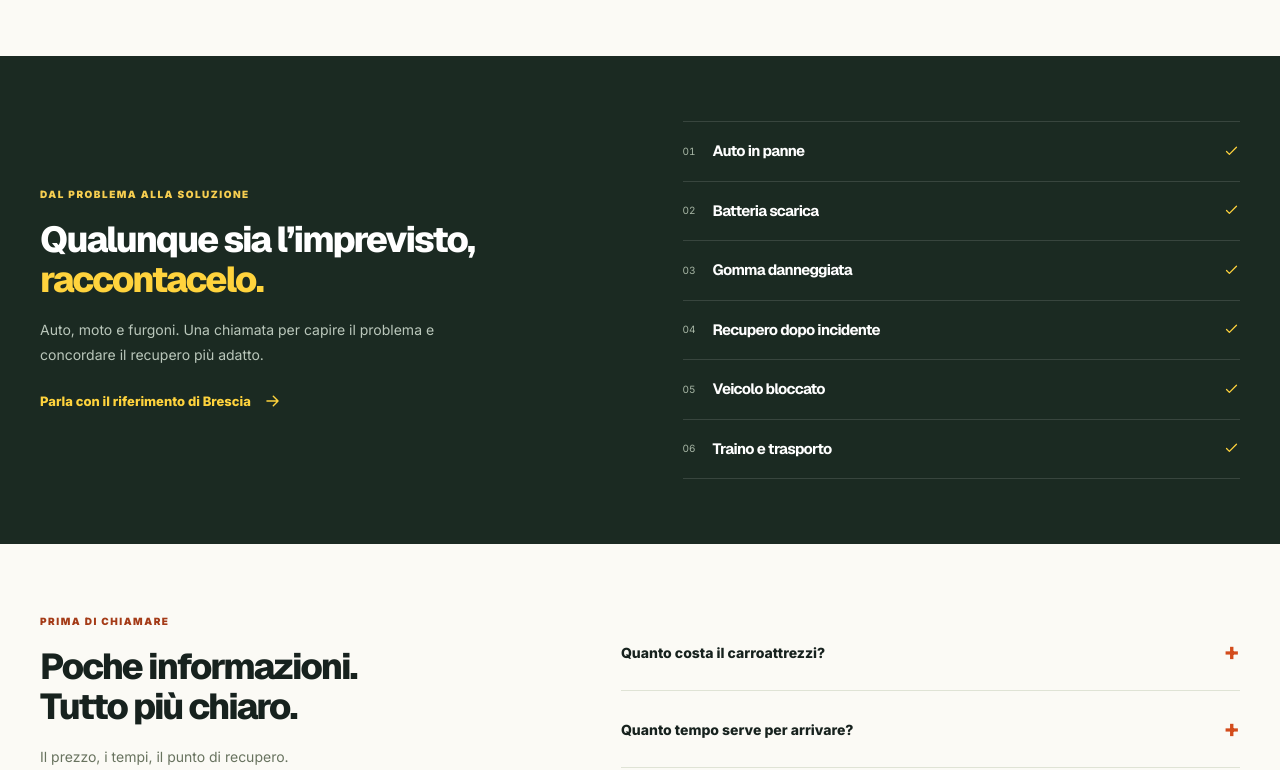
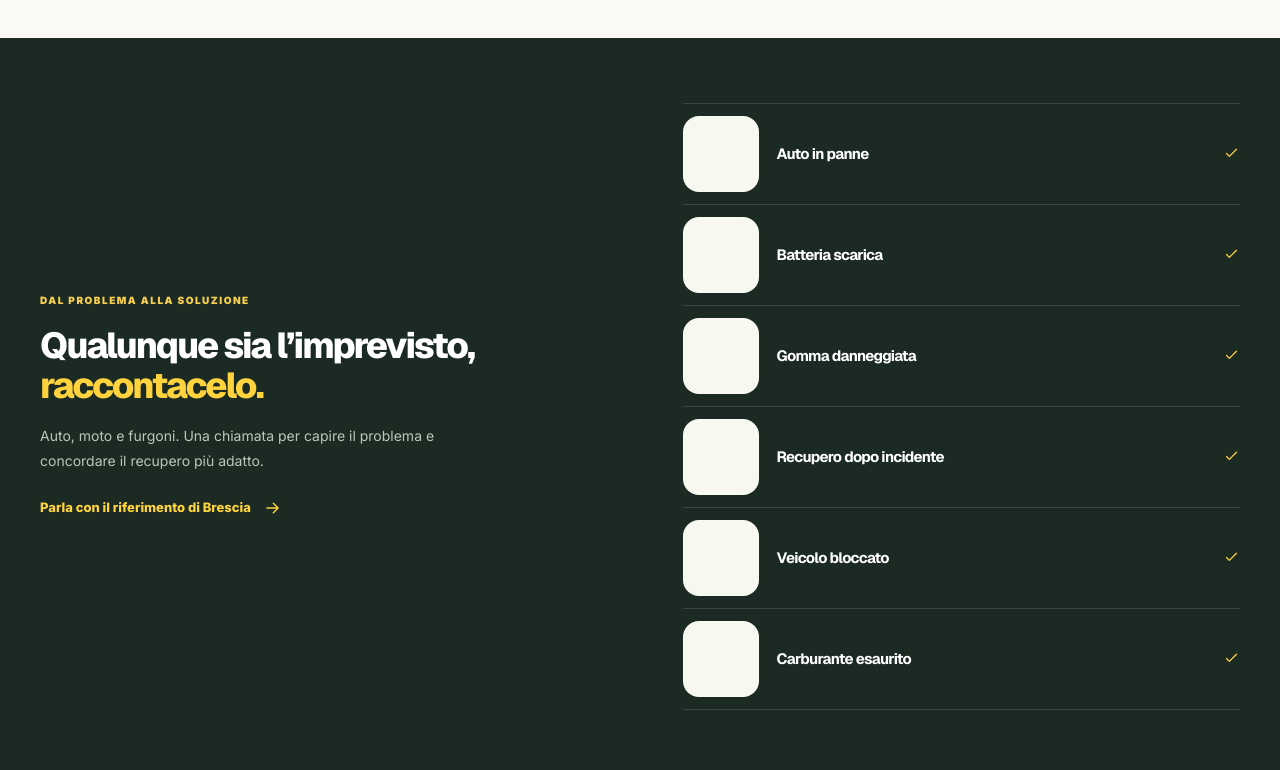
Before and after one commit to alessio-aesthetic/viasos.it, a Next.js app: page /richiesta-brescia in a window 1280 px wide. Shown: the part 1011-1781 px from the top of the page. Built offline with nearby package versions, Linux system fonts and the light colour scheme.

Commit message:
Add original Lottie service animations and soften availability size

```diff
--- a/src/app/richiesta-brescia/BresciaCall.tsx
+++ b/src/app/richiesta-brescia/BresciaCall.tsx
@@ -1,6 +1,6 @@
 'use client'
 
-import { useEffect, useState } from 'react'
+import { useEffect, useRef, useState } from 'react'
 
 const phone = '030 204 1794'
 const tel = '+390302041794'
@@ -47,6 +47,33 @@ const faqs = [
   ['Cosa devo dire quando chiamo?', 'Bastano il luogo in cui ti trovi, il tipo di veicolo e il problema. Se non conosci l’indirizzo, indica un punto di riferimento, l’uscita o la direzione di marcia.'],
 ]
 
+const animatedCases = [
+  ['Auto in panne', 'auto-rotta'],
+  ['Batteria scarica', 'batteria'],
+  ['Gomma danneggiata', 'gomme'],
+  ['Recupero dopo incidente', 'incidente'],
+  ['Veicolo bloccato', 'auto-bloccata'],
+  ['Carburante esaurito', 'senza-benzina'],
+]
+
+function AnimatedCases() {
+  const container = useRef<HTMLDivElement>(null)
+  const [ready, setReady] = useState(false)
+  const [animate, setAnimate] = useState(false)
+  useEffect(() => {
+    let cancelled = false
+    const motion = window.matchMedia('(prefers-reduced-motion: reduce)')
+    const updateMotion = () => setAnimate(!motion.matches)
+    updateMotion()
+    motion.addEventListener('change', updateMotion)
+    const load = () => { void import('@lottiefiles/lottie-player').then(() => { if (!cancelled) setReady(true) }).catch(() => {}) }
+    const observer = new IntersectionObserver(([entry]) => { if (entry.isIntersecting) { load(); observer.disconnect() } }, { rootMargin: '200px' })
+    if (container.current) observer.observe(container.current)
+    return () => { cancelled = true; observer.disconnect(); motion.removeEventListener('change', updateMotion) }
+  }, [])
+  return <div className="bc-cases" ref={container}>{animatedCases.map(([name, asset]) => <div key={asset}><div className="bc-case-animation" aria-hidden="true">{ready && <lottie-player key={String(animate)} src={`/lottie/brescia-request/${asset}.json`} background="transparent" speed="1" {...(animate ? { loop: true, autoplay: true } : {})} />}</div><h3>{name}</h3><Icon name="check" /></div>)}</div>
+}
+
 export default function BresciaCall() {
   const [time, setTime] = useState('')
   useEffect(() => {
@@ -62,7 +89,7 @@ export default function BresciaCall() {
         <div className="bc-contact"><div className="bc-contact-top"><span className="bc-availability"><i /> ASSISTENZA TELEFONICA 24/7</span></div><h2 className="bc-available-title">Carroattrezzi disponibile<strong>al 100%</strong><span>in questo momento.</span></h2><div className="bc-clock"><span>ORA LOCALE</span><time suppressHydrationWarning>{time || '—:—:—'}</time></div><CallButton placement="hero" /><p className="bc-call-note">Un contatto diretto. Nessun modulo da compilare.</p><div className="bc-contact-bottom"><Icon name="shield" /><p><strong>Chiedi il preventivo. Poi decidi.</strong><span>Prezzo e tempi del mezzo si confermano al telefono.</span></p></div></div>
       </div><div className="bc-road-stripe" aria-hidden="true" /></section>
       <section className="bc-benefits bc-wrap" aria-label="Perché chiamare ViaSOS">{benefits.map((item, i) => <article key={item.title}><div className="bc-benefit-top"><Icon name={item.icon} /><span>0{i + 1}</span></div><h2>{item.title}</h2><p>{item.text}</p></article>)}</section>
-      <section className="bc-help"><div className="bc-wrap bc-help-grid"><div><p className="bc-eyebrow">DAL PROBLEMA ALLA SOLUZIONE</p><h2>Qualunque sia l’imprevisto,<br /><em>raccontacelo.</em></h2><p>Auto, moto e furgoni. Una chiamata per capire il problema e concordare il recupero più adatto.</p><a className="bc-inline-call" href={`tel:${tel}`} onClick={() => trackCall('services')}>Parla con il riferimento di Brescia <Icon name="arrow" /></a></div><div className="bc-cases">{['Auto in panne', 'Batteria scarica', 'Gomma danneggiata', 'Recupero dopo incidente', 'Veicolo bloccato', 'Traino e trasporto'].map((name, i) => <div key={name}><span>0{i + 1}</span><h3>{name}</h3><Icon name="check" /></div>)}</div></div></section>
+      <section className="bc-help"><div className="bc-wrap bc-help-grid"><div><p className="bc-eyebrow">DAL PROBLEMA ALLA SOLUZIONE</p><h2>Qualunque sia l’imprevisto,<br /><em>raccontacelo.</em></h2><p>Auto, moto e furgoni. Una chiamata per capire il problema e concordare il recupero più adatto.</p><a className="bc-inline-call" href={`tel:${tel}`} onClick={() => trackCall('services')}>Parla con il riferimento di Brescia <Icon name="arrow" /></a></div><AnimatedCases /></div></section>
       <section className="bc-wrap bc-faq"><div><p className="bc-eyebrow">PRIMA DI CHIAMARE</p><h2>Poche informazioni.<br />Tutto più chiaro.</h2><p>Il prezzo, i tempi, il punto di recupero.<br />Definisci tutto durante la chiamata.</p></div><div>{faqs.map(([q, a]) => <details key={q}><summary>{q}<span aria-hidden="true">+</span></summary><p>{a}</p></details>)}</div></section>
       <section className="bc-final bc-wrap"><div><p className="bc-eyebrow">BRESCIA E PROVINCIA · 24 ORE</p><h2>Fermo con il veicolo?<br /><em>Facciamo il prossimo passo.</em></h2><p>Chiama, spiega il problema e chiedi il tuo preventivo.</p></div><CallButton placement="closing" /></section>
     </main>
```
Also changed, not shown: src/app/richiesta-brescia/brescia-call.css.
